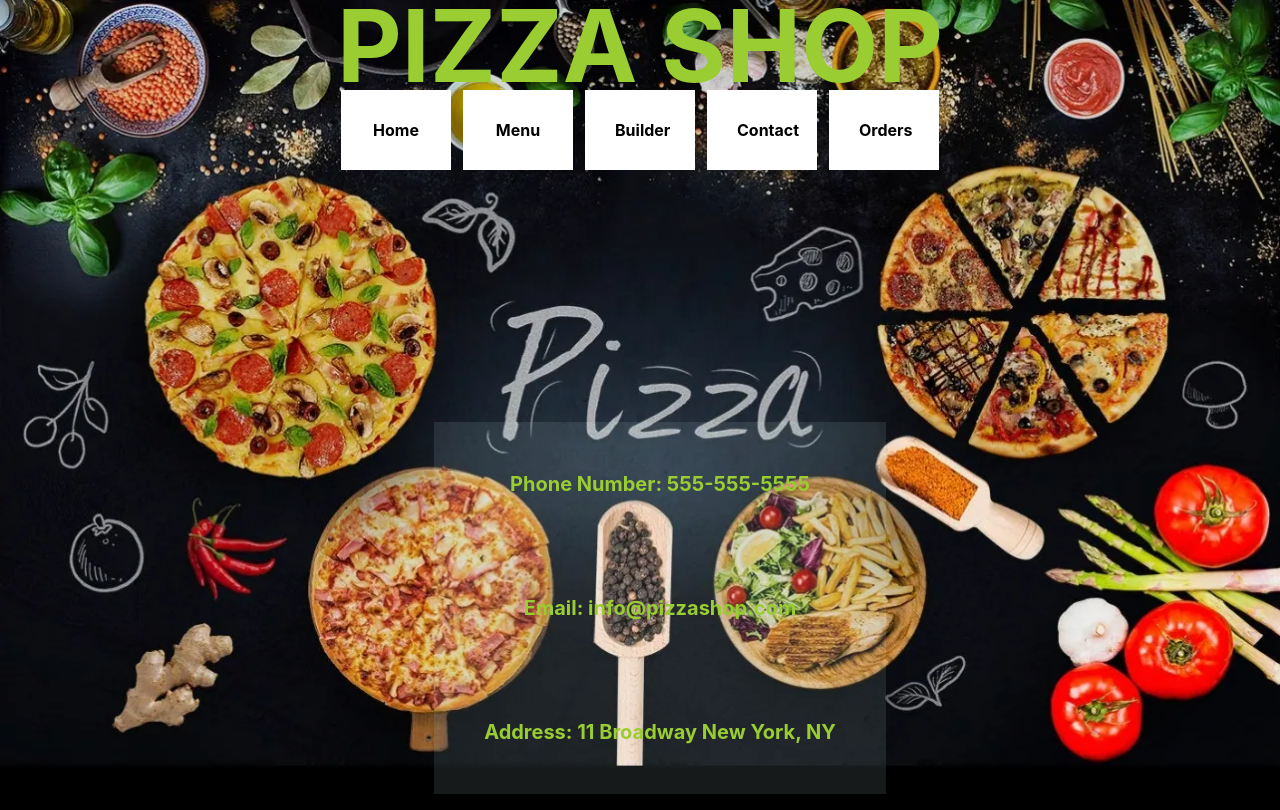
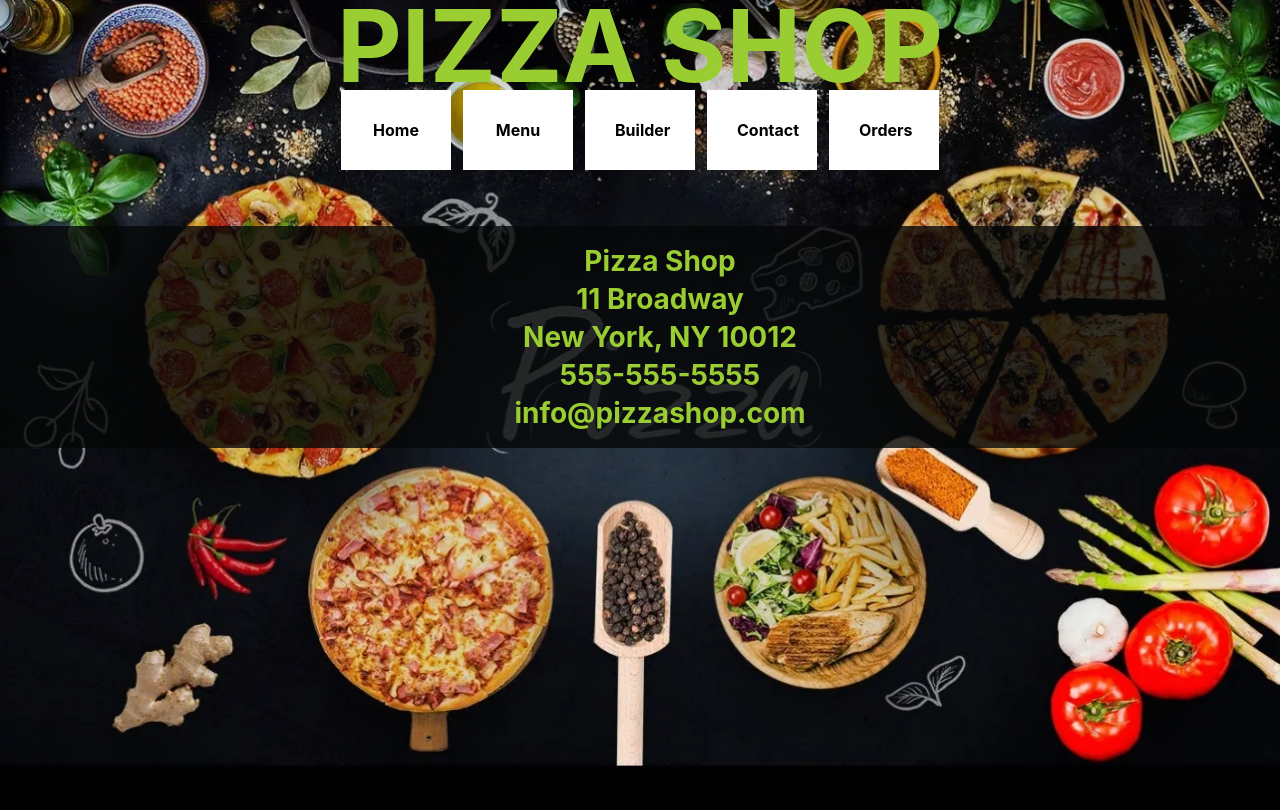
Before and after one commit to cch0088/pizzashop, a React (Create React App) app: page /about in a window 1280 px wide. Built offline with nearby package versions, Linux system fonts and the light colour scheme; data requests are answered from the project's data file.

Commit message:
Fix contact page

```diff
--- a/src/App.css
+++ b/src/App.css
@@ -20,21 +20,20 @@ code {
 }
 
 
-#horz-list{
+#horz-list {
   display: flex;
   justify-content: center;
-  margin-top: 180px;
   padding: 0;
   text-align: center;
+  background-color:rgba(6, 7, 7, 0.8);
 }
 
 #horz-list ul li {
-  padding: 50px;
+  padding: 2px;
   color: yellowgreen;
   font-weight: bold;
   list-style-type: none;
-  font-size: 20px;
-  background-color:rgba(214, 249, 249, 0.1);
+  font-size: calc(12px + 2vmin);
 }
 
 
--- a/src/components/Contact.js
+++ b/src/components/Contact.js
@@ -4,21 +4,16 @@ import React from 'react';
 function Contact() {
 
   return (
-    <div id ="contentList">
-      <div id="horz-list">
+    <div id ="horz-list">
         <ul>
-          <li>Phone Number: 555-555-5555</li>
-          <li>Email: info@pizzashop.com</li>
-          <li>Address: 11 Broadway New York, NY</li>
+          <li>Pizza Shop</li>
+          <li>11 Broadway</li>
+          <li>New York, NY 10012</li>
+          <li>555-555-5555</li>
+          <li>info@pizzashop.com</li>
         </ul>
-      </div>
     </div>
   );
 }
 
 export default Contact;
-
-/*
-11 Broadway,
-New York, NY 10012
-*/
```
